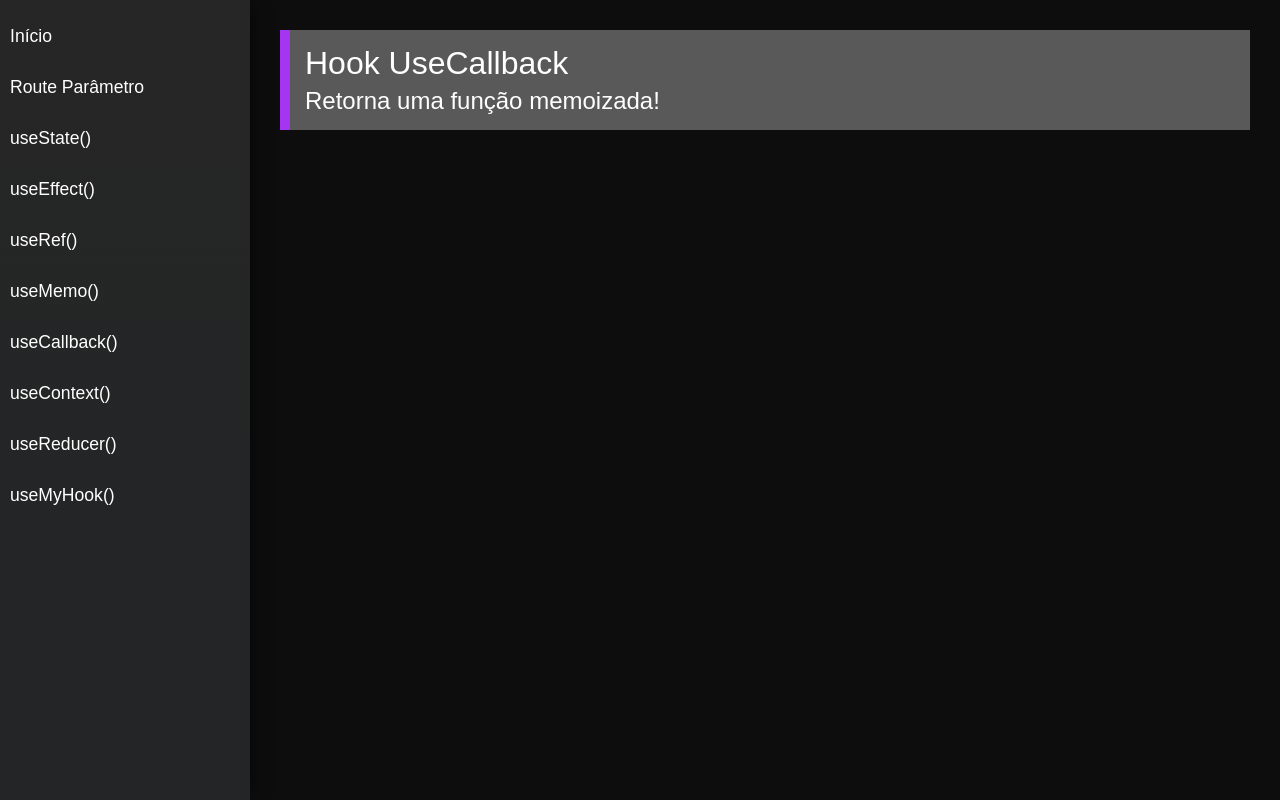
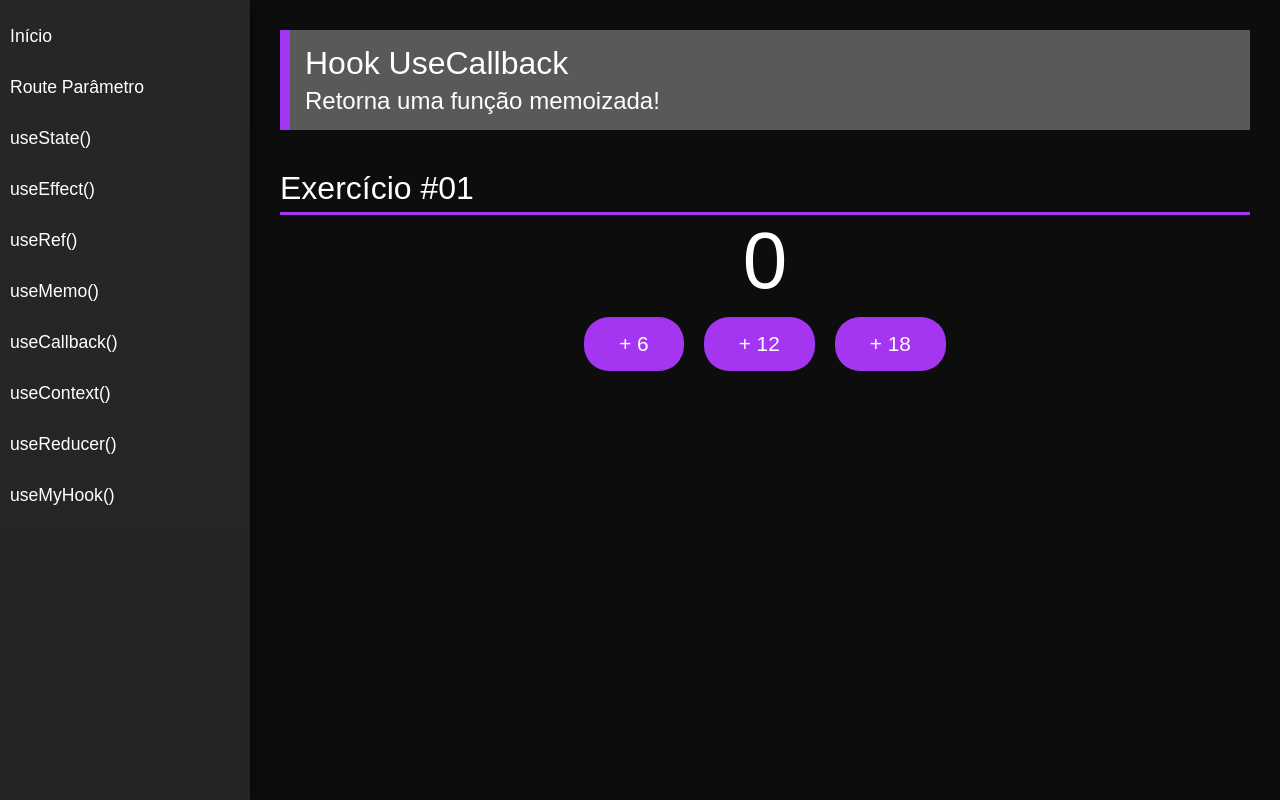
Before and after one commit to raphael-avelar/hooks-react, a React (Create React App) app: page /useCallback in a window 1280 px wide. Built offline with nearby package versions, Linux system fonts and the light colour scheme.

Commit message:
UseCallback - Implementando hook

```diff
--- a/src/views/examples/UseCallback.jsx
+++ b/src/views/examples/UseCallback.jsx
@@ -1,13 +1,29 @@
-import React from 'react'
+import React, { useCallback, useState } from 'react'
+
 import PageTitle from '../../components/layout/PageTitle'
+import SectionTitle from '../../components/layout/SectionTitle'
+import UseCallbackButtons from './UseCallbackButtons'
 
 const UseCallback = (props) => {
+  const [count, setCount] = useState(0)
+
+  const inc = useCallback((delta) => {
+    setCount(current => current + delta)
+  }, [setCount])
+
   return (
     <div className="UseCallback">
       <PageTitle
         title="Hook UseCallback"
         subtitle="Retorna uma função memoizada!"
       />
+
+      <SectionTitle title="Exercício #01" />
+
+      <div className="center">
+        <span className="text">{count}</span>
+        <UseCallbackButtons inc={inc} />
+      </div>
     </div>
   )
 }
--- /dev/null
+++ b/src/views/examples/UseCallbackButtons.jsx
@@ -0,0 +1,13 @@
+import React from 'react'
+
+const UseCallbackButtons = (props) => {
+  return (
+    <div>
+      <button className="btn" onClick={() => props.inc(6)}>+ 6</button>
+      <button className="btn" onClick={() => props.inc(12)}>+ 12</button>
+      <button className="btn" onClick={() => props.inc(18)}>+ 18</button>
+    </div>
+  )
+}
+
+export default React.memo(UseCallbackButtons)
```
